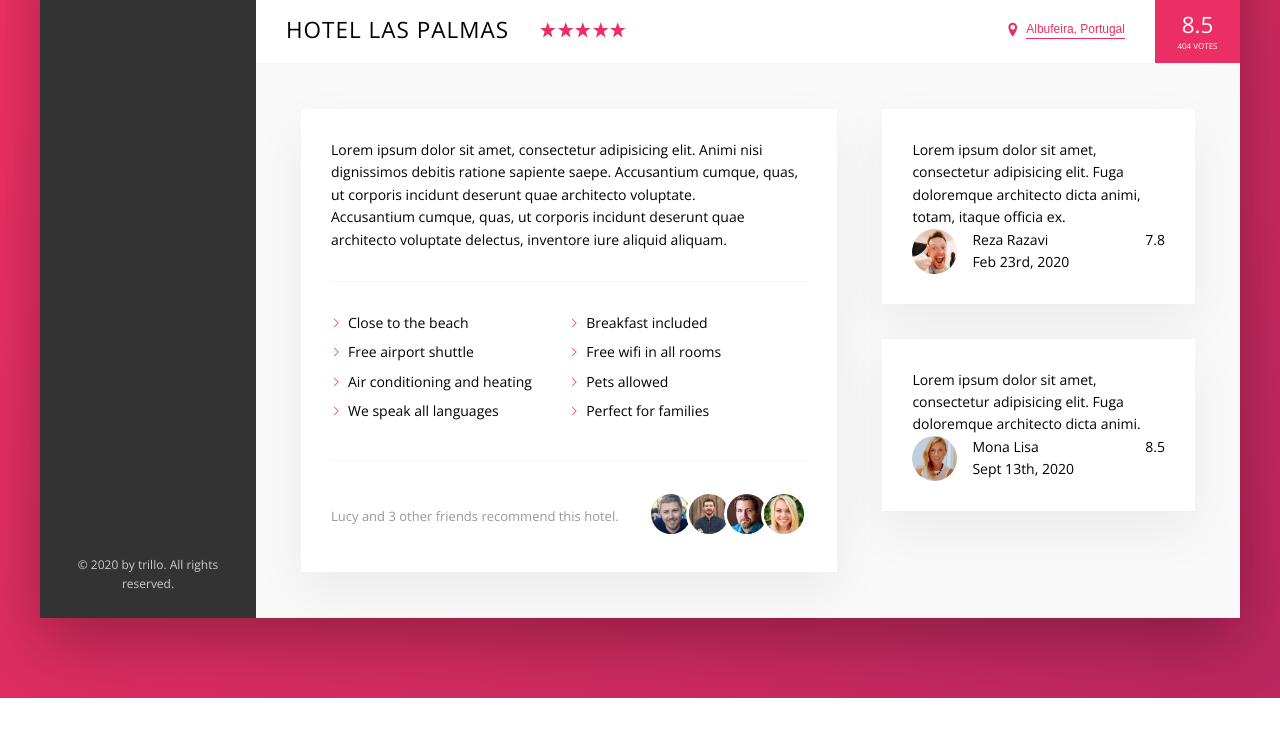
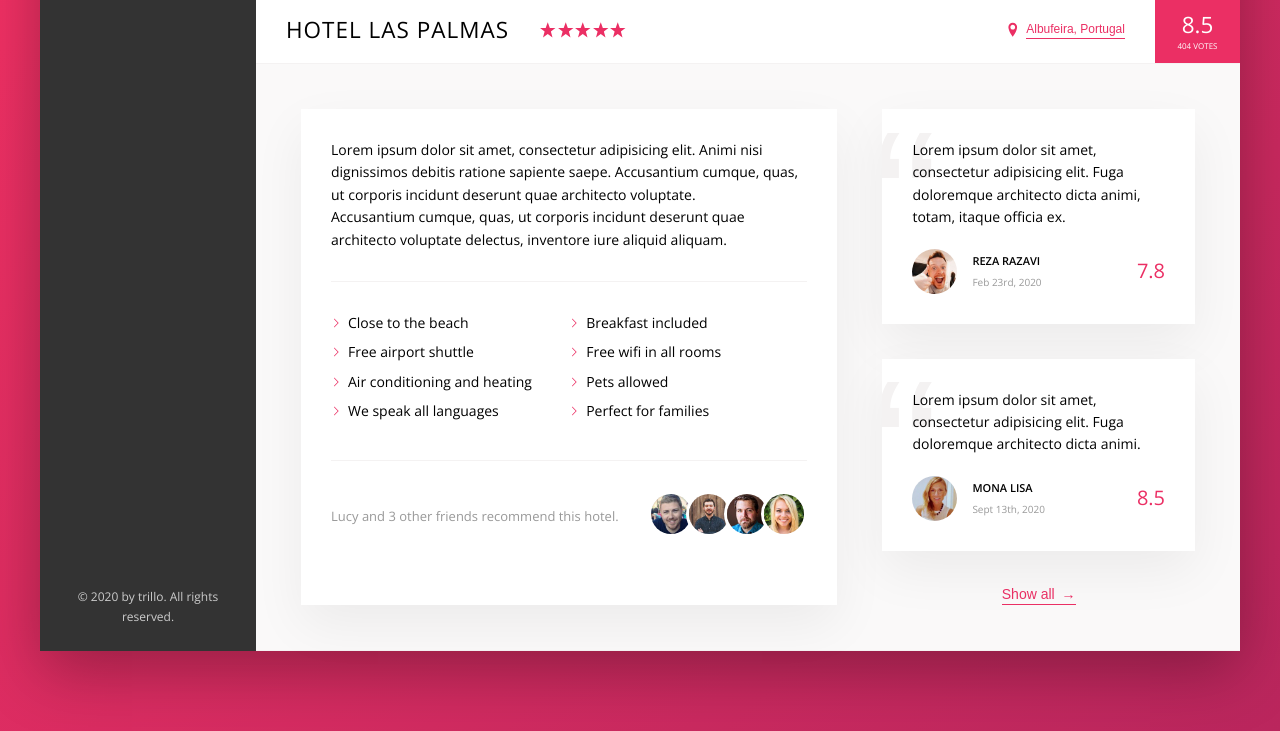
Before and after one commit to vahid-bagh3ri/Trillo, a website: page index.html in a window 1280 px wide. Shown: the part 538-1269 px from the top of the page. Before the commit the page ends 1236 px from the top, so only its background shows below. Drawn offline with nearby package versions, Linux system fonts and the light colour scheme.

Commit message:
Building the User Reviews Section

```diff
--- a/index.html
+++ b/index.html
@@ -206,7 +206,7 @@
                 </div>
               </div>
             </div>
-            <figure class="user-reviews">
+            <div class="user-reviews">
               <figure class="review">
                 <blockquote class="review__text">
                   Lorem ipsum dolor sit amet, consectetur adipisicing elit. Fuga
@@ -244,7 +244,10 @@
                   <div class="review__rating">8.5</div>
                 </figcaption>
               </figure>
-            </figure>
+              <button class="btn-inline">Show all <span>&rarr;</span> </button>
+            </div>
+
+
           </div>
         </main>
       </div>
--- a/sass/_components.scss
+++ b/sass/_components.scss
@@ -269,9 +269,20 @@
   cursor: pointer;
   transition: all 0.2s;
 
+  & span{
+    margin-left: 3px;
+    transition: margin-left .2s;
+  }
+
   &:hover {
     color: var(--color-grey-dark-1);
+
+    span {
+      margin-left: 8px;
+    }
   }
+
+
 
   &:focus {
     outline: none;
@@ -374,19 +385,22 @@
 // USER REVIEWS
 
 .review {
-  display: flex;
-  flex-wrap: wrap;
   background-color: #fff;
   box-shadow: var(--shadow-light);
   padding: 3rem;
   margin-bottom: 3.5rem;
+  position: relative;
+  overflow: hidden;
+
   &__text {
+    margin-bottom: 2rem;
+    z-index: 10;
+    position: relative;
   }
 
   &__user {
     display: flex;
-    width: 100%;
-    justify-content: space-between;
+    align-items: center;
   }
 
   &__photo {
@@ -397,16 +411,34 @@
   }
 
   &__user-box {
-    display: flex;
-    justify-content: flex-start;
-    flex-direction: column;
     margin-right: auto;
   }
   &__user-name {
+    font-size: 1.1rem;
+    font-weight: 600;
+    text-transform: uppercase;
+    margin-bottom: 0.4rem;
   }
   &__user-date {
+    font-size: 1rem;
+    color: var(--color-grey-dark-3);
   }
 
   &__rating {
+    color: var(--color-primary);
+    font-size: 2rem;
+    font-weight: 300;
+  }
+
+  &::before {
+    content: "\201C";
+    position: absolute;
+    top: -0.75rem;
+    left: -1rem;
+    line-height: 1;
+    font-size: 20rem;
+    color: var(--color-grey-light-2);
+    font-family: sans-serif;
+    z-index: 1;
   }
 }
--- a/sass/_layout.scss
+++ b/sass/_layout.scss
@@ -55,4 +55,8 @@
 
 .user-reviews {
   flex: 1;
+
+  display: flex;
+  flex-direction: column;
+  align-items: center;
 }
```
Also changed, not shown: css/style.css.
